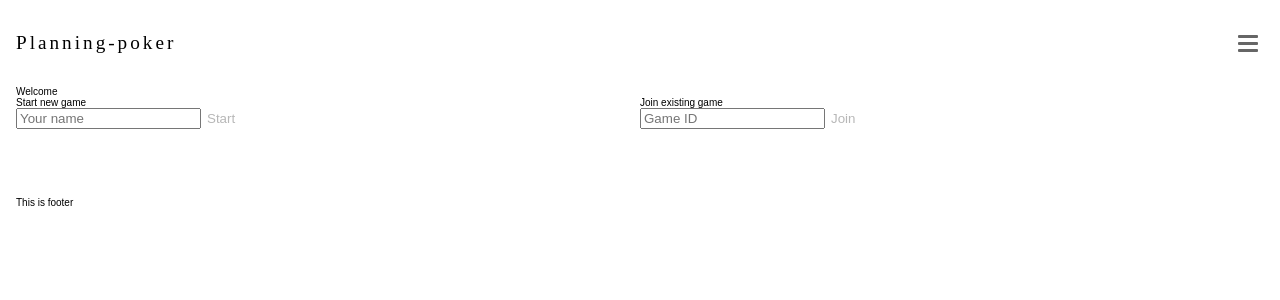
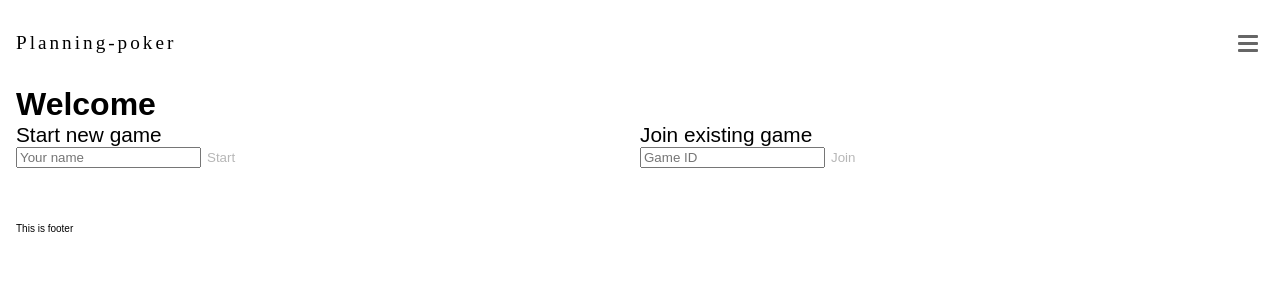
Before and after one commit to Dmytro-Morsch/planning-poker, a React (Vite) app: page / in a window 1280 px wide. Shown: the top 300 px of the page. Built offline with nearby package versions, Linux system fonts and the light colour scheme; a web font is replaced by a local one.

Commit message:
Add common style to headlines

```diff
--- a/src/App.css
+++ b/src/App.css
@@ -11,3 +11,18 @@ button {
     border: none;
     background-color: white;
 }
+
+.h1 {
+    font-size: 2rem;
+    font-weight: 600;
+}
+
+.h2 {
+    font-size: 1.8rem;
+    font-weight: 500;
+}
+
+.h3 {
+    font-size: 1.3rem;
+    font-weight: 500;
+}
--- a/src/components/Home/Home.jsx
+++ b/src/components/Home/Home.jsx
@@ -32,18 +32,18 @@ function Home() {
 
     return (
         <div>
-            <h1>Welcome</h1>
+            <h1 className="h1">Welcome</h1>
 
             <div className="home-block-container">
                 <div className="home-block">
-                    <h3>Start new game</h3>
+                    <h3 className="h3">Start new game</h3>
                     <form onSubmit={handleStartGame}>
                         <input type="text" placeholder="Your name" onChange={e => setPlayerName(e.target.value)}/>
                         <button type="submit" disabled={!playerName || loading}>Start</button>
                     </form>
                 </div>
                 <div className="home-block">
-                    <h3>Join existing game</h3>
+                    <h3 className="h3">Join existing game</h3>
                     <form onSubmit={handleJoinGame}>
                         <input type="text" placeholder="Game ID" onChange={e => setGameId(e.target.value)}/>
                         <button type="submit" disabled={!gameId || loading}>Join</button>
```
